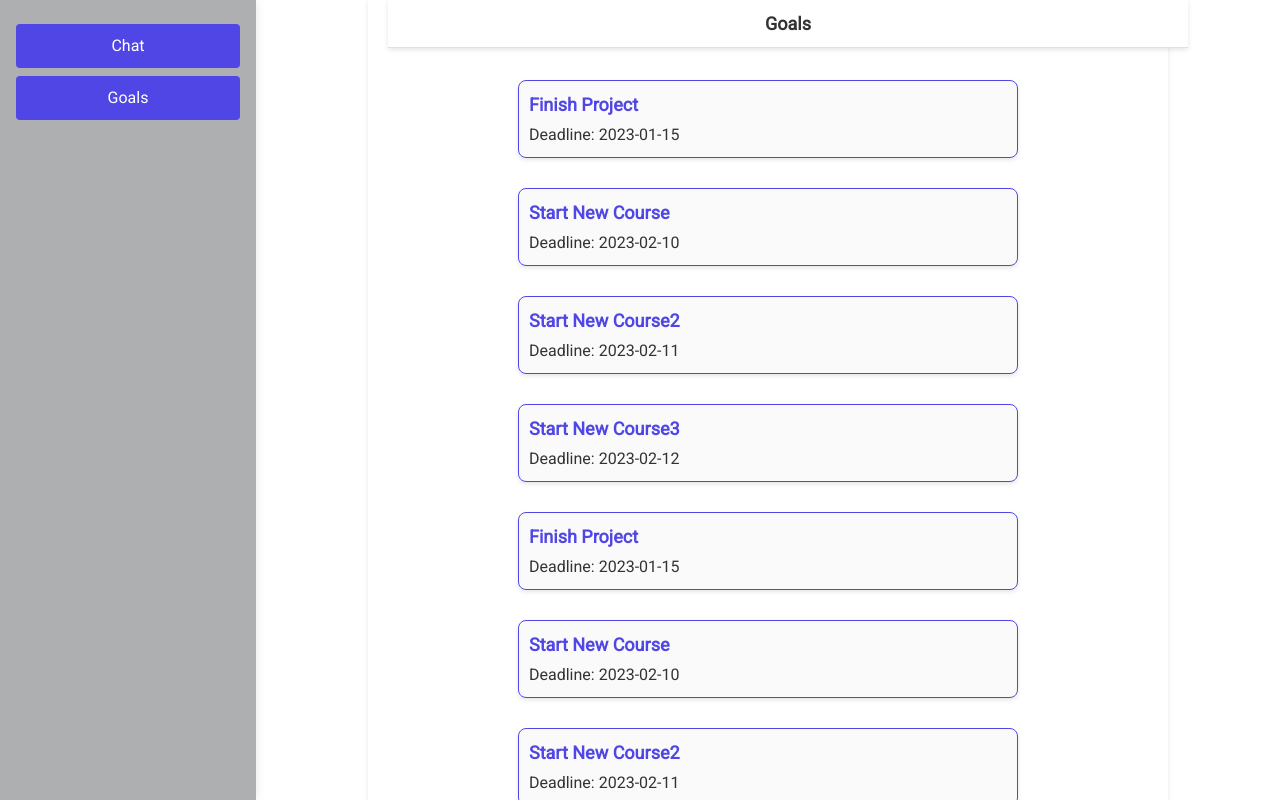
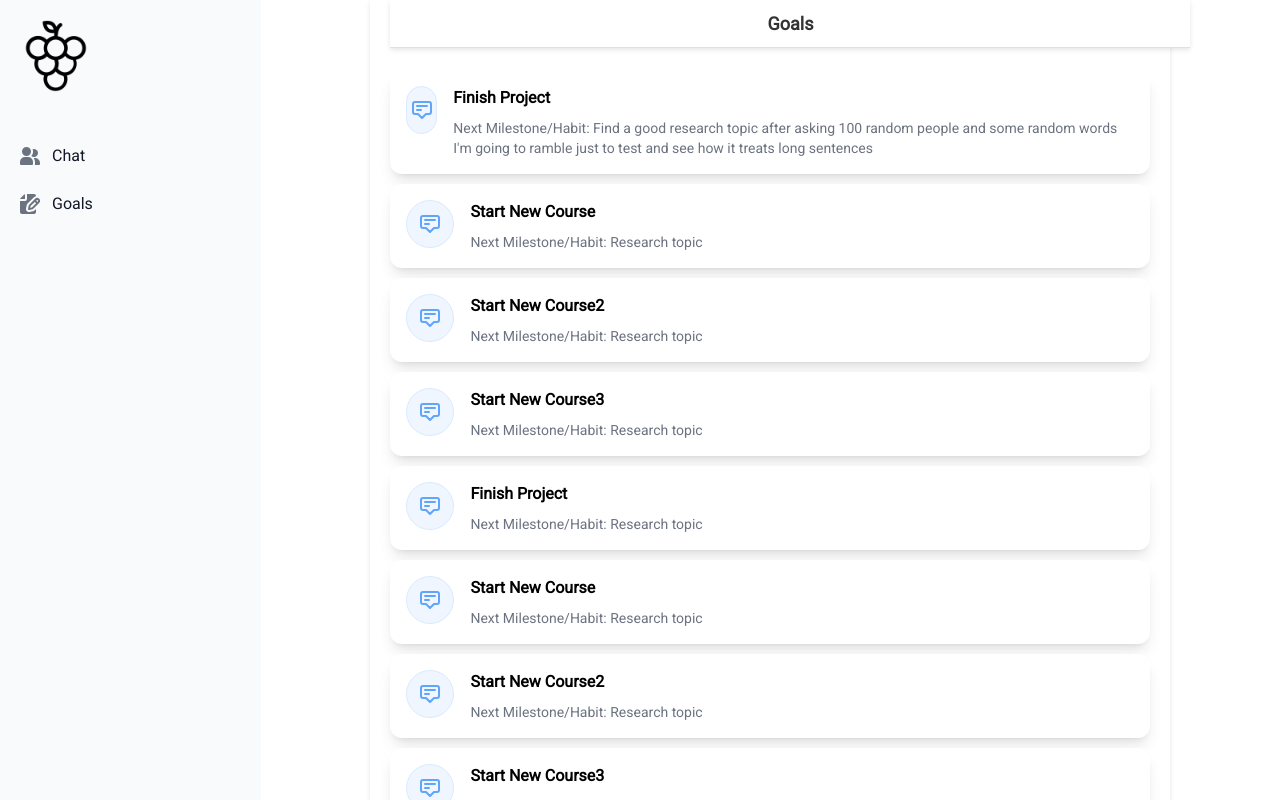
Before and after one commit to CousCous08/Fruit-Ion, a React (Create React App) app in the folder app/: page /goals in a window 1280 px wide. Built offline with nearby package versions, Linux system fonts and the light colour scheme.

Commit message:
edited GoalsCard and Menu

```diff
--- a/app/package.json
+++ b/app/package.json
@@ -10,6 +10,7 @@
     "react": "^18.2.0",
     "react-dom": "^18.2.0",
     "react-helmet": "^6.1.0",
+    "react-icons": "^4.12.0",
     "react-router-dom": "^6.19.0",
     "react-scripts": "^5.0.1",
     "web-vitals": "^2.1.4"
--- a/app/src/components/GoalCard.css
+++ /dev/null
@@ -1,26 +0,0 @@
-.goal-card {
-    width: 500px;
-    border: 1px solid #4F46E5; /* Blue border */
-    margin: 10px;
-    padding: 10px;
-    border-radius: 8px; /* Rounded corners */
-    box-shadow: 0 2px 4px rgba(0, 0, 0, 0.1); /* Subtle shadow */
-    background-color: #f9f9f9d8; /* Light background */
-  }
-
-  .goal-card h2 {
-    color: #4F46E5; /* Blue heading */
-    font-size: 18px;
-    font-weight: bold;
-    margin-bottom: 5px;
-  }
-
-  .goal-card p {
-    color: #333; /* Darker text color for contrast */
-    font-size: 15; /* Slightly smaller font size */
-  }
-
-  .goal-card:hover {
-    border-color: #0056b3; /* Darker blue on hover */
-    box-shadow: 0 4px 8px rgba(0, 0, 0, 0.2); /* Larger shadow on hover */
-  }
--- a/app/src/components/GoalCard.js
+++ b/app/src/components/GoalCard.js
@@ -1,11 +1,21 @@
 import React from 'react';
-import './GoalCard.css';
 
-const GoalCard = ({ name, deadline, milestones, onClick }) => {
+
+const GoalCard = ({ name, milestones, onClick }) => {
   return (
-    <div className="goal-card" onClick={onClick} style={{ cursor: 'pointer' }}>
-      <h2>{name}</h2>
-      <p>Deadline: {deadline}</p>
+    <div onClick={onClick} style={{ cursor: 'pointer' }}>
+      <div class="flex items-start rounded-xl bg-white p-4 shadow-lg w-full">
+        <div class="flex h-12 w-12 items-center justify-center rounded-full border border-blue-100 bg-blue-50">
+          <svg xmlns="http://www.w3.org/2000/svg" class="h-6 w-6 text-blue-400" fill="none" viewBox="0 0 24 24" stroke="currentColor" stroke-width="2">
+            <path stroke-linecap="round" stroke-linejoin="round" d="M7 8h10M7 12h4m1 8l-4-4H5a2 2 0 01-2-2V6a2 2 0 012-2h14a2 2 0 012 2v8a2 2 0 01-2 2h-3l-4 4z" />
+          </svg>
+        </div>
+
+        <div class="ml-4">
+          <h2 class="font-semibold">{name}</h2>
+          <p class="mt-2 text-sm text-gray-500">Next Milestone/Habit: {milestones[0].name}</p>
+        </div>
+      </div>
     </div>
   );
 }
--- a/app/src/components/Menu.js
+++ b/app/src/components/Menu.js
@@ -1,12 +1,43 @@
 import React from 'react'
 import { Link } from 'react-router-dom';
-import './Menu.css';
+import logo from "../assets/grape_icon.png"
 
 const Menu = () => {
     return (
-        <div className="menu">
-            <Link to="/chat" className = "menu-button">Chat</Link>
-            <Link to="/goals" className = "menu-button">Goals</Link>
+        <div>
+
+            <div class="h-full px-3 py-4 overflow-y-auto bg-gray-50 dark:bg-gray-800 pr-40">
+                <div className='w-full grid'>
+                    <div className='mb-10 justify-self-center'>
+                        <img
+                            className="mx-auto h-20 w-auto"
+                            src={logo}
+                            alt="Fruit-ion"
+                        />
+                    </div>
+                </div>
+
+                <ul class="space-y-2 font-medium">
+                    <li>
+                        <a href="/chat" class="flex items-center p-2 text-gray-900 rounded-lg dark:text-white hover:bg-gray-100 dark:hover:bg-gray-700 group">
+                        <svg class="flex-shrink-0 w-5 h-5 text-gray-500 transition duration-75 dark:text-gray-400 group-hover:text-gray-900 dark:group-hover:text-white" aria-hidden="true" xmlns="http://www.w3.org/2000/svg" fill="currentColor" viewBox="0 0 20 18">
+                            <path d="M14 2a3.963 3.963 0 0 0-1.4.267 6.439 6.439 0 0 1-1.331 6.638A4 4 0 1 0 14 2Zm1 9h-1.264A6.957 6.957 0 0 1 15 15v2a2.97 2.97 0 0 1-.184 1H19a1 1 0 0 0 1-1v-1a5.006 5.006 0 0 0-5-5ZM6.5 9a4.5 4.5 0 1 0 0-9 4.5 4.5 0 0 0 0 9ZM8 10H5a5.006 5.006 0 0 0-5 5v2a1 1 0 0 0 1 1h11a1 1 0 0 0 1-1v-2a5.006 5.006 0 0 0-5-5Z"/>
+                        </svg>
+                        <span class="ms-3">Chat</span>
+                        </a>
+                    </li>
+                    <li>
+                        <a href="/goals" class="flex items-center p-2 text-gray-900 rounded-lg dark:text-white hover:bg-gray-100 dark:hover:bg-gray-700 group">
+                        <svg class="flex-shrink-0 w-5 h-5 text-gray-500 transition duration-75 dark:text-gray-400 group-hover:text-gray-900 dark:group-hover:text-white" aria-hidden="true" xmlns="http://www.w3.org/2000/svg" fill="currentColor" viewBox="0 0 20 20">
+                            <path d="M5 5V.13a2.96 2.96 0 0 0-1.293.749L.879 3.707A2.96 2.96 0 0 0 .13 5H5Z"/>
+                            <path d="M6.737 11.061a2.961 2.961 0 0 1 .81-1.515l6.117-6.116A4.839 4.839 0 0 1 16 2.141V2a1.97 1.97 0 0 0-1.933-2H7v5a2 2 0 0 1-2 2H0v11a1.969 1.969 0 0 0 1.933 2h12.134A1.97 1.97 0 0 0 16 18v-3.093l-1.546 1.546c-.413.413-.94.695-1.513.81l-3.4.679a2.947 2.947 0 0 1-1.85-.227 2.96 2.96 0 0 1-1.635-3.257l.681-3.397Z"/>
+                            <path d="M8.961 16a.93.93 0 0 0 .189-.019l3.4-.679a.961.961 0 0 0 .49-.263l6.118-6.117a2.884 2.884 0 0 0-4.079-4.078l-6.117 6.117a.96.96 0 0 0-.263.491l-.679 3.4A.961.961 0 0 0 8.961 16Zm7.477-9.8a.958.958 0 0 1 .68-.281.961.961 0 0 1 .682 1.644l-.315.315-1.36-1.36.313-.318Zm-5.911 5.911 4.236-4.236 1.359 1.359-4.236 4.237-1.7.339.341-1.699Z"/>
+                        </svg>
+                        <span class="flex-1 ms-3 whitespace-nowrap">Goals</span>
+                        </a>
+                    </li>
+                </ul>
+            </div>
         </div>
     );
 }
--- a/app/src/pages/GoalsPage.js
+++ b/app/src/pages/GoalsPage.js
@@ -24,14 +24,14 @@ const GoalsPage = () => {
     }, []);
 
     const goals = [
-        { id: 1, name: "Finish Project", deadline: "2023-01-15", milestones: ["Research topic", "Create outline", "Write first draft"] },
-        { id: 2, name: "Start New Course", deadline: "2023-02-10", milestones: ["Research topic", "Create outline", "Write first draft"] },
-        { id: 3, name: "Start New Course2", deadline: "2023-02-11", milestones: ["Research topic", "Create outline", "Write first draft"] },
-        { id: 4, name: "Start New Course3", deadline: "2023-02-12", milestones: ["Research topic", "Create outline", "Write first draft"] },
-        { id: 5, name: "Finish Project", deadline: "2023-01-15", milestones: ["Research topic", "Create outline", "Write first draft"] },
-        { id: 6, name: "Start New Course", deadline: "2023-02-10", milestones: ["Research topic", "Create outline", "Write first draft"] },
-        { id: 7, name: "Start New Course2", deadline: "2023-02-11", milestones: ["Research topic", "Create outline", "Write first draft"] },
-        { id: 8, name: "Start New Course3", deadline: "2023-02-12", milestones: ["Research topic", "Create outline", "Write first draft"] },
+        { id: 1, name: "Finish Project", milestones: [{name: "Find a good research topic after asking 100 random people and some random words I'm going to ramble just to test and see how it treats long sentences", deadline: "2023-01-04"}, {name: "Create Outline", deadline: "2023-01-04"}, {name: "First Draft", deadline: "2023-01-04"}], habits: [{name: "read a chapter", frequency: "MWF"}] },
+        { id: 2, name: "Start New Course", milestones: [{name: "Research topic", deadline: "2023-01-04"}, {name: "Create Outline", deadline: "2023-01-04"}, {name: "First Draft", deadline: "2023-01-04"}], habits: [{name: "read a chapter", frequency: "MWF"}] },
+        { id: 3, name: "Start New Course2", milestones: [{name: "Research topic", deadline: "2023-01-04"}, {name: "Create Outline", deadline: "2023-01-04"}, {name: "First Draft", deadline: "2023-01-04"}], habits: [{name: "read a chapter", frequency: "MWF"}] },
+        { id: 4, name: "Start New Course3", milestones: [{name: "Research topic", deadline: "2023-01-04"}, {name: "Create Outline", deadline: "2023-01-04"}, {name: "First Draft", deadline: "2023-01-04"}], habits: [{name: "read a chapter", frequency: "MWF"}] },
+        { id: 5, name: "Finish Project", milestones: [{name: "Research topic", deadline: "2023-01-04"}, {name: "Create Outline", deadline: "2023-01-04"}, {name: "First Draft", deadline: "2023-01-04"}], habits: [{name: "read a chapter", frequency: "MWF"}] },
+        { id: 6, name: "Start New Course", milestones: [{name: "Research topic", deadline: "2023-01-04"}, {name: "Create Outline", deadline: "2023-01-04"}, {name: "First Draft", deadline: "2023-01-04"}], habits: [{name: "read a chapter", frequency: "MWF"}] },
+        { id: 7, name: "Start New Course2", milestones: [{name: "Research topic", deadline: "2023-01-04"}, {name: "Create Outline", deadline: "2023-01-04"}, {name: "First Draft", deadline: "2023-01-04"}], habits: [{name: "read a chapter", frequency: "MWF"}] },
+        { id: 8, name: "Start New Course3", milestones: [{name: "Research topic", deadline: "2023-01-04"}, {name: "Create Outline", deadline: "2023-01-04"}, {name: "First Draft", deadline: "2023-01-04"}], habits: [{name: "read a chapter", frequency: "MWF"}] }
     ];
 
     const handleGoalClick = (goal) => {
@@ -42,15 +42,16 @@ const GoalsPage = () => {
     return (
         <div ref={containerRef} className="goals-container">
             <h1 className="goals-header" style={{ width: `${headerWidth}px` }}>Goals</h1>
-            <div className="goals-list">
+            <div className="goals-list grid">
                 {goals.map(goal => (
+                    <div className='w-full'>
                         <GoalCard
                             key={goal.id}
                             name={goal.name}
-                        deadline={goal.deadline}
                             milestones={goal.milestones}
                             onClick={() => handleGoalClick(goal)}
                         />
+                    </div>
                 ))}
             </div>
         </div>
--- a/app/src/pages/MilestonesPage.js
+++ b/app/src/pages/MilestonesPage.js
@@ -1,22 +1,13 @@
-import React from 'react';
-import { useLocation } from 'react-router-dom';
+import React, { Component } from 'react';
 
-const MilestonesPage = () => {
-  const location = useLocation();
-  const goal = location.state.goal;
-
-  return (
-    <div>
-      <h1>{goal.name}</h1>
-      <p>Deadline: {goal.deadline}</p>
-      <h3>Milestones</h3>
-      <ul>
-        {goal.milestones.map((milestone, index) => (
-          <li key={index}>{milestone}</li>
-        ))}
-      </ul>
-    </div>
-  );
-};
-
+// import './about.css';
+class MilestonesPage extends Component {
+    render() {
+        return(
+            <div className="Milestones-page">
+                <h1>Milestones Page</h1>
+            </div>
+        );
+    }
+}
 export default MilestonesPage;
```
Also changed, not shown: 1 other file (tests, documents, lock files or other folders). Lines whose indentation alone changed are shown as unchanged.
